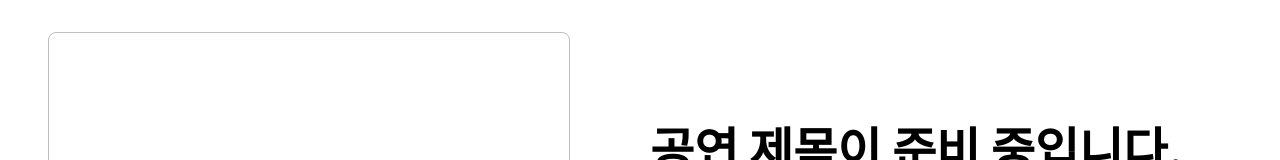
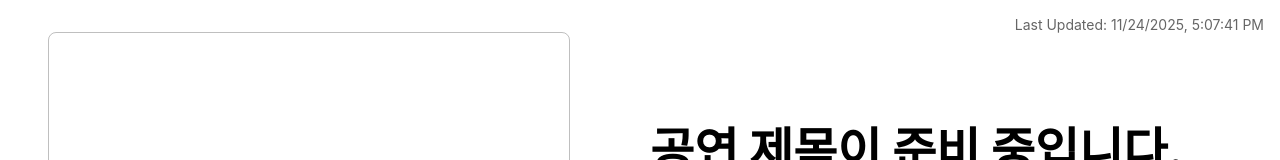
Before and after one commit to KAIST-Student-Culture-Space-Committee/scspace-display, a SvelteKit app: page / in a window 1280 px wide. Shown: the top 160 px of the page. Built offline with nearby package versions, Linux system fonts and the light colour scheme; no server answers.

Commit message:
Feat [Client]: Add Timestamp

```diff
--- a/src/routes/+page.svelte
+++ b/src/routes/+page.svelte
@@ -86,6 +86,10 @@
 			</div>
 		</div>
 	</section>
+
+	<div class="updated-timestamp">
+		Last Updated: {new Date().toLocaleString()}
+	</div>
 </main>
 
 <style>
@@ -197,4 +201,12 @@
 		margin: 0;
 		font-size: 0.95rem;
 	}
+
+	.updated-timestamp {
+		position: absolute;
+		top: 1rem;
+		right: 1rem;
+		font-size: 0.875rem;
+		color: #666666;
+	}
 </style>
```
